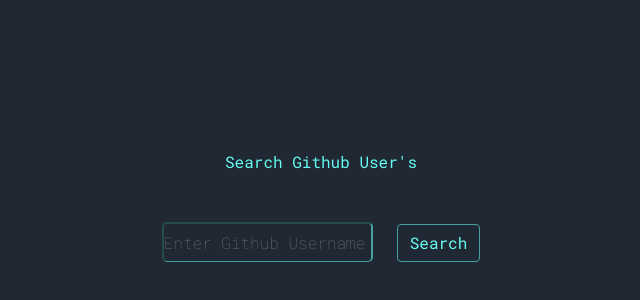
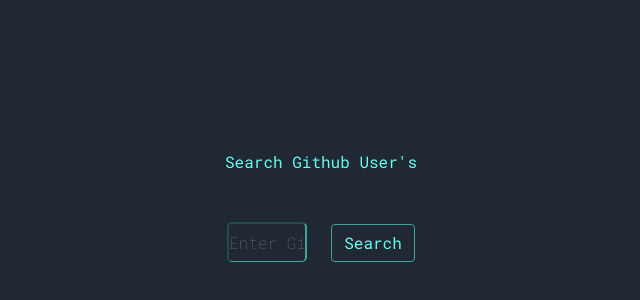
Before and after one commit to ziko0/git-typehead, a React (Create React App) app: page / in a window 1280 px wide. Shown: the part 42-342 px from the top of the page, without its empty margins (319-959 px from the left). Built offline with nearby package versions, Linux system fonts and the light colour scheme.

Commit message:
Update component.css

```diff
--- a/src/Components/component.css
+++ b/src/Components/component.css
@@ -21,10 +21,11 @@
 
 
 .search-field{
+    width: 5rem;
+    height: 2.5rem;
     background: inherit;
     border-color: #45A29e;
     color: #66FCF1;
-    height: 2.5rem;
     border-radius: 5px;
     margin-right: 1.5rem;
     border-bottom: 1px solid #45A29e;
```
